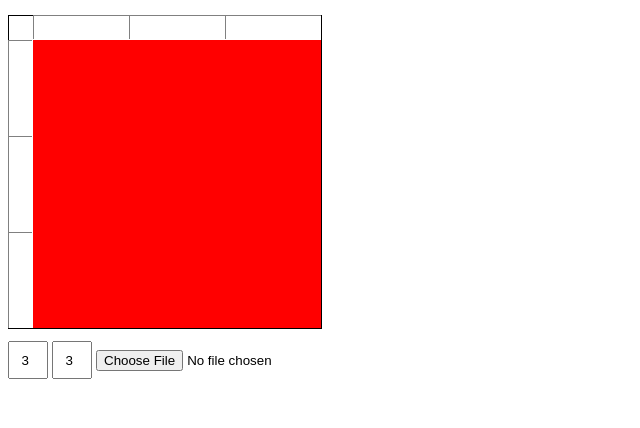
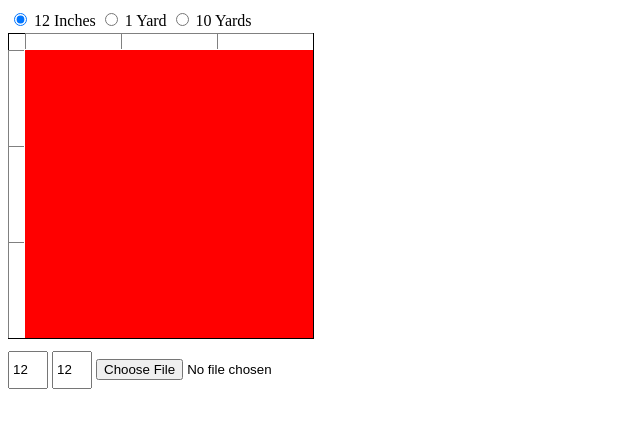
Before and after one commit to Beandream/zonavon, a plain HTML site: page index.html in a window 1280 px wide. Shown: the part 44-472 px from the top of the page, without its empty margins (0-640 px from the left). Drawn offline with Linux system fonts and the light colour scheme.

Commit message:
image Scaling

```diff
--- a/index.html
+++ b/index.html
@@ -11,24 +11,66 @@
 <body>
   <h3>Fabric Scaling Tool.</h3>
   <div id="rulers">
+    <div id="veiw-scale-options" onclick="changeVeiwScaleOptions()">
+      <span>
+        <label for="12-inch">
+          <input type="radio" id="12-inch" name="scale-options" value="12" checked />
+          12 Inches
+        </label>
+      </span>
+
+      <span>
+        <label for="1-yard">
+          <input type="radio" id="1-yard" name="scale-options" value="36" />
+          1 Yard
+        </label>
+      </span>
+
+      <span>
+        <label for="60-yard">
+          <input type="radio" id="10-yard" name="scale-options" value="360" />
+          10 Yards
+        </label>
+      </span>
+
+    </div>
     <div id="vertical-ruler"></div>
     <div id="horizontal-ruler"></div>
     <div id="output" src=""></div>
   </div>
 
-  <input type="number" onchange="changeScale()" value="3" id="width"/>
-  <input type="number" onchange="changeScale()" value="3" id="height"/>
+  <input type="number" onchange="changeScale()" value="12" id="width"/>
+  <input type="number" onchange="changeScale()" value="12" id="height"/>
 
   <input type="file" onchange="displayImage()" />
 
   <script>
+    var scaleFactor = 12;
+    var imageWidth = 12;
+    var imageHeight = 12;
+
+    const rulerSize = 3;
+
+
+    function changeVeiwScaleOptions() {
+      var value = document.querySelector('input[name="scale-options"]:checked').value;
+      scaleFactor = value;
+      setImageScale();
+    }
 
     function changeScale() {
-      width = document.getElementById("width");
-      height = document.getElementById("height");
-      document.documentElement.style.setProperty('--image-width', width.value + 'in');
-      document.documentElement.style.setProperty('--image-height', height.value + "in");
+      imageWidth = document.getElementById("width").value;
+      imageHeight = document.getElementById("height").value;
+      setImageScale();
     }
+
+    function setImageScale() {
+      var width = (imageWidth * rulerSize) / scaleFactor;
+      var height = (imageHeight * rulerSize) / scaleFactor;
+      document.documentElement.style.setProperty('--image-width', width + 'in');
+      document.documentElement.style.setProperty('--image-height', height + "in");
+    }
+    setImageScale();
 
     function displayImage() {
       var image = document.getElementById('output')
--- a/style.css
+++ b/style.css
@@ -1,10 +1,10 @@
 :root {
-  --image-width: 3in;
-  --image-height: 3in;
+  --image-width: 1in;
+  --image-height: 1in;
 
   --scale-factor: calc(1 / 3);
   --tool-size: 3in;
-  --ruler-size: 0.25in;
+  --ruler-size: 1rem;
   --ruler-thickness: 1px;
 }
 
@@ -31,6 +31,7 @@ html {
   width: calc(var(--tool-size) + var(--ruler-size));
   height: calc(var(--tool-size) + var(--ruler-size));
   margin-bottom: 12px;
+  margin-top: 36px;
 }
 
 #horizontal-ruler {
@@ -60,5 +61,11 @@ html {
 #width, #height {
   width: 2rem;
   height: 2rem;
-  text-align: right;
+  text-align: center;
 }
+
+#veiw-scale-options {
+  position: absolute;
+  top: -0.25in;
+  /* display: grid; */
+}
```
